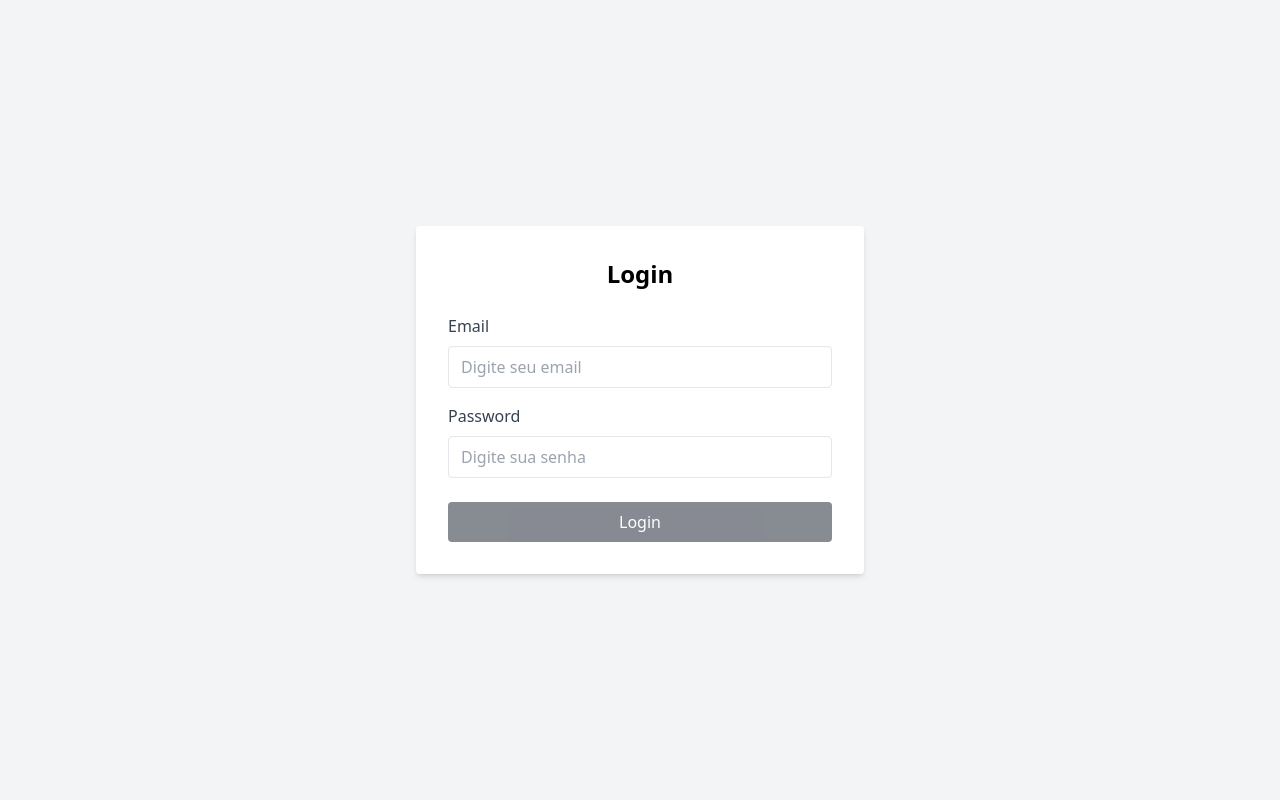
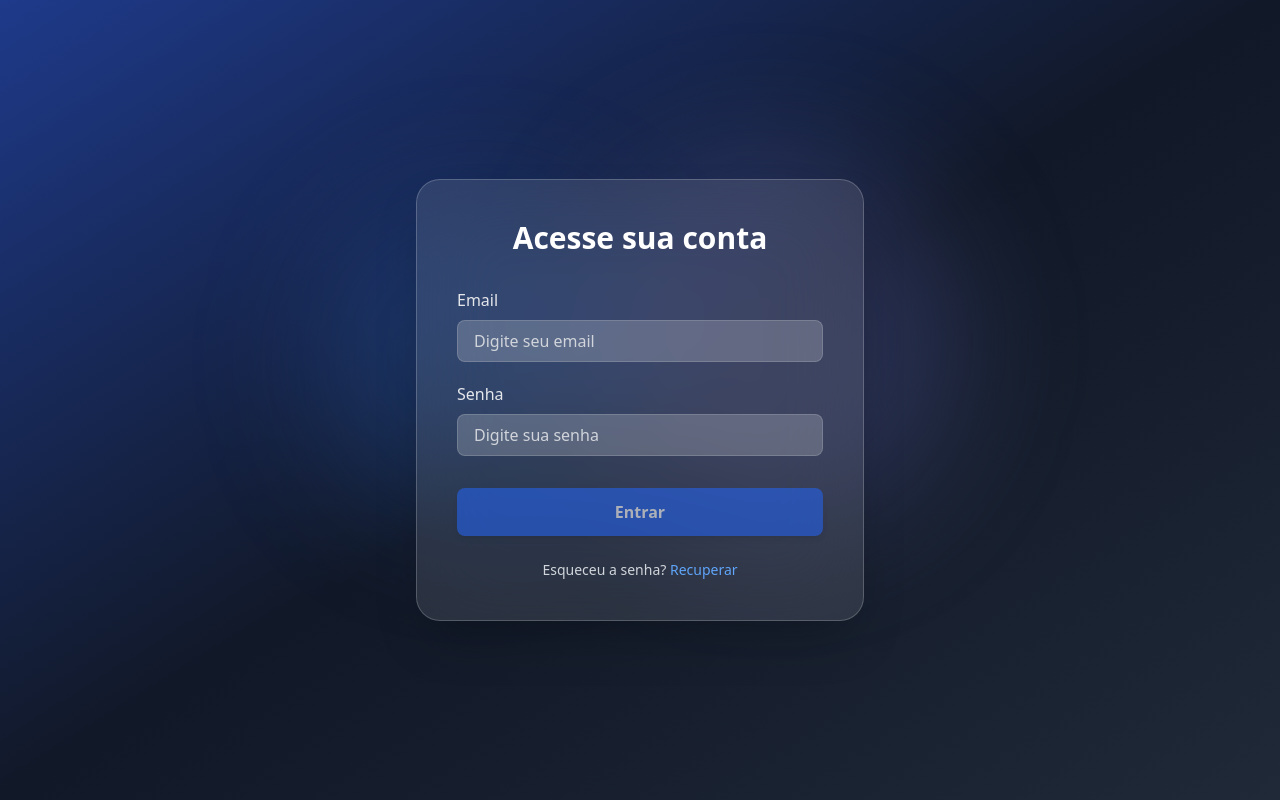
Before and after one commit to JeanGomes01/Dashboard-sales, an Angular app: page /login in a window 1280 px wide. Built offline with nearby package versions, Linux system fonts and the light colour scheme.

Commit message:
feat: improve login page

```diff
--- a/src/app/modules/auth/login/login.component.css
+++ b/src/app/modules/auth/login/login.component.css
@@ -0,0 +1,14 @@
+@keyframes slideDown {
+    0% {
+        opacity: 0;
+        transform: translate(-50%, -20px);
+    }
+    100% {
+        opacity: 1;
+        transform: translate(-50%, 0);
+    }
+}
+
+.animate-slideDown {
+    animation: slideDown 0.4s ease-out;
+}
--- a/src/app/modules/auth/login/login.component.html
+++ b/src/app/modules/auth/login/login.component.html
@@ -1,68 +1,50 @@
-<div class="flex items-center justify-center min-h-screen bg-gray-100 relative">
-  <div
-    *ngIf="feedbackMessage"
-    [ngClass]="{
+<div class="flex items-center justify-center min-h-screen relative overflow-hidden">
+    <div class="absolute inset-0 bg-gradient-to-br from-blue-900 via-gray-900 to-gray-800 animate-gradientMove"></div>
+
+    <div class="absolute top-1/4 left-1/4 w-80 h-80 bg-blue-500/20 rounded-full blur-3xl animate-pulse-slow"></div>
+    <div class="absolute bottom-1/3 right-1/4 w-96 h-96 bg-indigo-400/20 rounded-full blur-3xl animate-pulse-slow"></div>
+
+    <div *ngIf="feedbackMessage" [ngClass]="{
       'bg-green-500': feedbackType === 'success',
       'bg-red-500': feedbackType === 'error'
-    }"
-    class="absolute top-5 px-6 py-3 rounded text-white text-center shadow-md animate-fade"
-  >
+    }" class="absolute top-6 left-1/2 -translate-x-1/2 px-6 py-3 rounded-lg text-white text-center shadow-lg transition-all duration-500 animate-slideDown z-50">
         {{ feedbackMessage }}
     </div>
 
-  <form
-    [formGroup]="loginForm"
-    (ngSubmit)="onSubmit()"
-    class="bg-white p-8 rounded shadow-md w-full max-w-md"
-  >
-    <h2 class="text-2xl font-bold mb-6 text-center">Login</h2>
+    <form [formGroup]="loginForm" (ngSubmit)="onSubmit()" class="relative bg-white/10 backdrop-blur-2xl border border-white/20 p-10 rounded-3xl shadow-2xl w-full max-w-md text-white hover:shadow-blue-900/30 transition-all duration-500">
+        <h2 class="text-3xl font-semibold text-center mb-8">Acesse sua conta</h2>
 
-    <div class="mb-4">
-      <label class="block text-gray-700 mb-2" for="email">Email</label>
-      <input
-        id="email"
-        type="text"
-        formControlName="email"
-        placeholder="Digite seu email"
-        class="w-full px-3 py-2 border rounded focus:outline-none focus:ring-2 focus:ring-gray-700"
+        <div class="mb-5">
+            <label class="block mb-2 text-gray-200" for="email">Email</label>
+            <input id="email" type="email" formControlName="email" placeholder="Digite seu email" class="w-full px-4 py-2 border border-gray-400/40 bg-white/20 text-white placeholder-gray-300 rounded-lg focus:outline-none focus:ring-2 focus:ring-blue-500 focus:border-blue-500 transition-all"
             />
-      <p
-        *ngIf="
+            <p *ngIf="
           loginForm.get('email')?.hasError('required') &&
           loginForm.get('email')?.touched
-        "
-        class="text-red-500 text-sm mt-1"
-      >
+        " class="text-red-400 text-sm mt-1">
                 Email é obrigatório
             </p>
         </div>
 
-    <div class="mb-6">
-      <label class="block text-gray-700 mb-2" for="password">Password</label>
-      <input
-        id="password"
-        type="password"
-        formControlName="password"
-        placeholder="Digite sua senha"
-        class="w-full px-3 py-2 border rounded focus:outline-none focus:ring-2 focus:ring-blue-500"
+        <div class="mb-8">
+            <label class="block mb-2 text-gray-200" for="password">Senha</label>
+            <input id="password" type="password" formControlName="password" placeholder="Digite sua senha" class="w-full px-4 py-2 border border-gray-400/40 bg-white/20 text-white placeholder-gray-300 rounded-lg focus:outline-none focus:ring-2 focus:ring-blue-500 focus:border-blue-500 transition-all"
             />
-      <p
-        *ngIf="
+            <p *ngIf="
           loginForm.get('password')?.hasError('required') &&
           loginForm.get('password')?.touched
-        "
-        class="text-red-500 text-sm mt-1"
-      >
-        Password é obrigatório
+        " class="text-red-400 text-sm mt-1">
+                Senha é obrigatória
             </p>
         </div>
 
-    <button
-      type="submit"
-      [disabled]="loginForm.invalid"
-      class="w-full bg-gray-900 hover:bg-gray-600 text-white py-2 rounded disabled:opacity-50"
-    >
-      Login
+        <button type="submit" [disabled]="loginForm.invalid" class="w-full bg-blue-600 hover:bg-blue-700 text-white font-semibold py-3 rounded-lg shadow-md hover:shadow-lg transition-all duration-300 disabled:opacity-60 disabled:cursor-not-allowed">
+      Entrar
     </button>
+
+        <p class="text-center text-gray-300 text-sm mt-6">
+            Esqueceu a senha?
+            <a href="#" class="text-blue-400 hover:underline">Recuperar</a>
+        </p>
     </form>
 </div>
```
Lines whose indentation alone changed are shown as unchanged.
